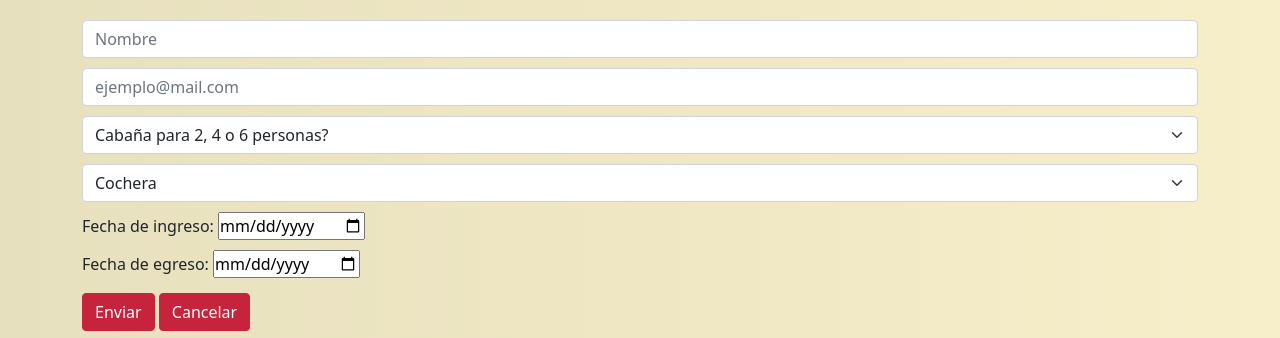
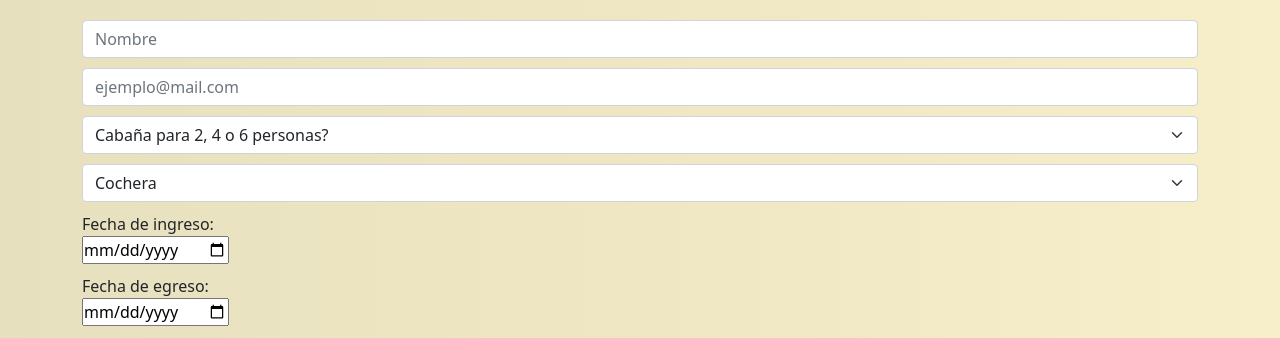
Before and after one commit to Lu1s87/java, a website: page pages/reservas.html in a window 1280 px wide. Shown: the part 110-448 px from the top of the page. Drawn offline with nearby package versions, Linux system fonts and the light colour scheme; a script that the page names is missing.

Commit message:
modificaciones de css

```diff
--- a/main.js
+++ b/main.js
@@ -69,7 +69,7 @@ function validarFormulario (event) {
             break;
     }
 
-    // Validacion nombre, dias, mail
+    // Validaciones
 
     let dias = JSON.parse(localStorage.getItem("dias"));
 
@@ -82,7 +82,7 @@ function validarFormulario (event) {
     let avisoDias = document.getElementById("checkDias");
     dias == null ? (avisoDias.innerText = "* selecione una fecha", dias = "NO") : avisoDias.innerText = "";
 
-    //  Reserva - Presupuesto
+    //  Presupuesto
 
     let presupuesto = (cantidadPersonas + cochera) * dias;
 
@@ -101,6 +101,8 @@ function validarFormulario (event) {
     const salida = JSON.parse(localStorage.getItem("diaSalida"));
 
     const cliente = {nombre, ingreso, salida, cabana, dias, cocheras, presupuesto};
+
+    // Envio reserva
 
     fetch('https://jsonplaceholder.typicode.com/posts', {
         method: 'POST',
--- a/pages/reservas.html
+++ b/pages/reservas.html
@@ -76,10 +76,10 @@
                 <option value="2">NO</option>
             </select>
 
-            <label for="start">Fecha de ingreso:</label>
+            <label for="start" class="calendarioIngreso">Fecha de ingreso:</label>
             <input type="date" id="start" name="trip-start">
-            <div id="salida">
-                <label for="start">Fecha de egreso:</label>
+            <div id="salida" class="divCalendario">
+                <label for="start" class="calendarioSalida">Fecha de egreso:</label>
                 <input type="date" id="finish" name="trip-start">
             </div>
 
@@ -96,18 +96,17 @@
             <p Id="checkCoche"></p>
         </div>
 
-        <h2>últimas reservas</h2>
-        <hr/>
-
-        <ul id="reserva"></ul>
-
-
         <!-- Reserva -->
 
         <div>
             <h1 id="mensaje" class="reservaCliente"></h1>
             <h2 id="mensaje2" class="avisos"></h2>
         </div>
+
+        <h2>últimas reservas</h2>
+        <hr/>
+
+        <ul id="reserva"></ul>
 
 
     </main>
--- a/scss/estilos.scss
+++ b/scss/estilos.scss
@@ -148,8 +148,8 @@ grid-area: texto3;
 }
 
 .reservaCliente{
-    margin-top: 100px;
-    font-size: 30px;
+    margin-top: 10px;
+    font-size: 20px;
     text-align: center;
     display: grid;
     justify-content: center;
@@ -164,6 +164,12 @@ grid-area: texto3;
         margin-left: 25px;
 
     }
+}
+.calendarioIngreso{
+    display: flex;
+}
+.calendarioSalida{
+    display: flex;
 }
 
 //contacto
```
Also changed, not shown: css/main.css.
